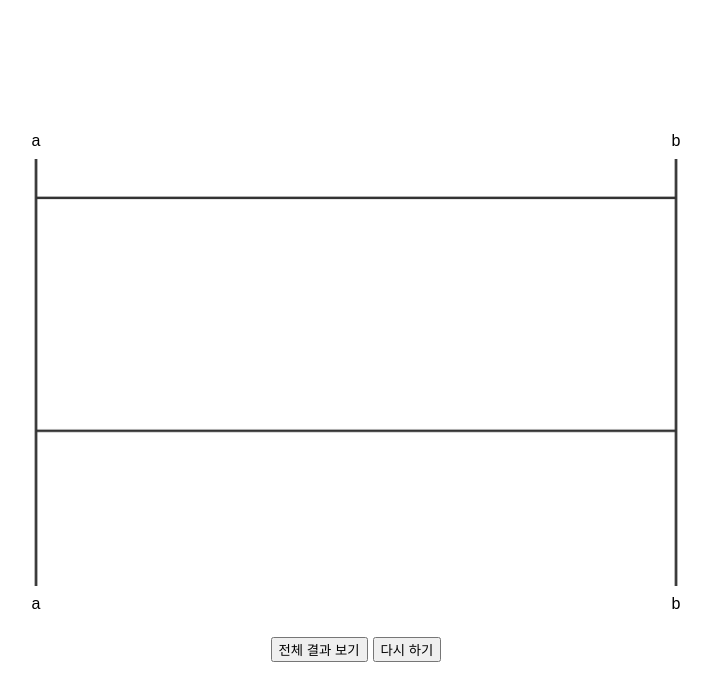
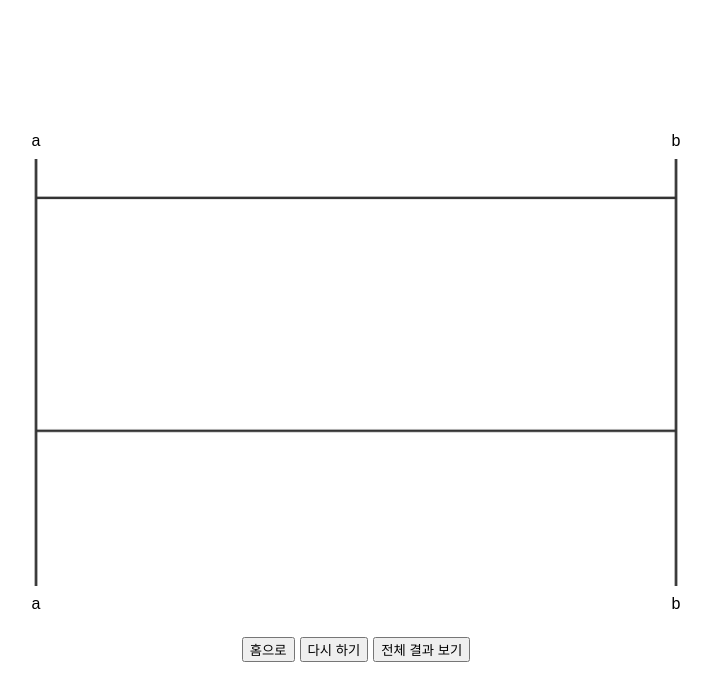
Before and after one commit to JHYOOOOON/ladder-game, a React (Create React App) app: page /ladder/2 in a window 1280 px wide. Shown: the top 700 px of the page, without its empty margins (284-995 px from the left). Built offline with nearby package versions, Linux system fonts and the light colour scheme; a web font is replaced by a local one.

Commit message:
style: 전체결과 정렬

```diff
--- a/src/Pages/Ladder.tsx
+++ b/src/Pages/Ladder.tsx
@@ -126,8 +126,9 @@ export const Ladder = () => {
 				))}
 			</List>
 			<ButtonWrapper>
+				<button onClick={() => navigate("/")}>홈으로</button>
+				<button onClick={() => window.location.reload()}>다시 하기</button>
 				<button onClick={() => setShowResult((prev) => !prev)}>전체 결과 {showResult ? "숨기기" : "보기"}</button>
-				<button onClick={() => window.location.reload()}>다시 하기</button>
 			</ButtonWrapper>
 			<ResultWrapper className={`${showResult ? "show" : ""}`}>
 				{Object.entries(matches).map(([key, value]) => (
@@ -179,6 +180,8 @@ const ButtonWrapper = styled.div`
 const ResultWrapper = styled.ul`
 	display: none;
 	gap: 10px;
+	width: 100%;
+	flex-wrap: wrap;
 	&.show {
 		display: flex;
 	}
```
